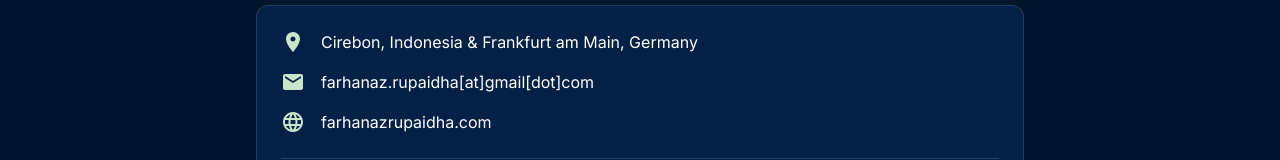
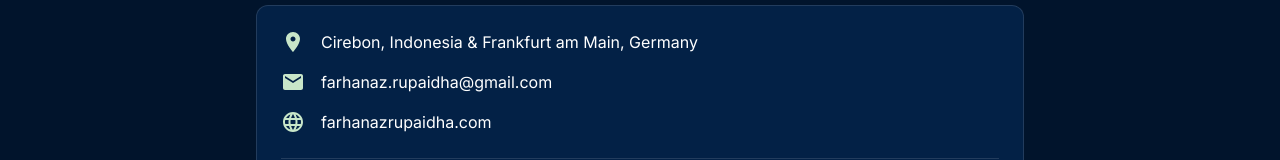
Before and after one commit to farhanazrupaidha/farhanazrupaidha-markdown, a Next.js app: page /contact in a window 1280 px wide. Shown: the part 291-451 px from the top of the page. Built offline with nearby package versions, Linux system fonts and the light colour scheme; no server answers; what @mui/material-nextjs would draw is missing.

Commit message:
22nd commit

```diff
--- a/src/app/contact/page.js
+++ b/src/app/contact/page.js
@@ -61,7 +61,7 @@ export default function Contact() {
                     underline="hover"
                     color="inherit"
                   >
-                    farhanaz.rupaidha[at]gmail[dot]com
+                    farhanaz.rupaidha@gmail.com
                   </Link>
                 </Stack>
               </Grid>
```
